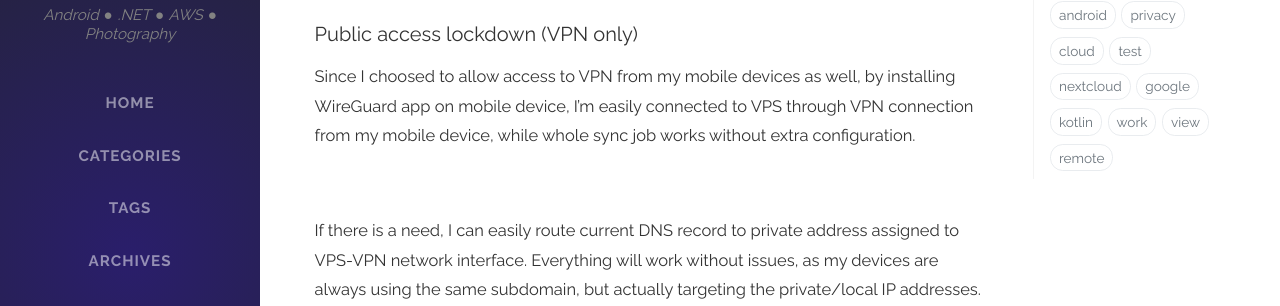
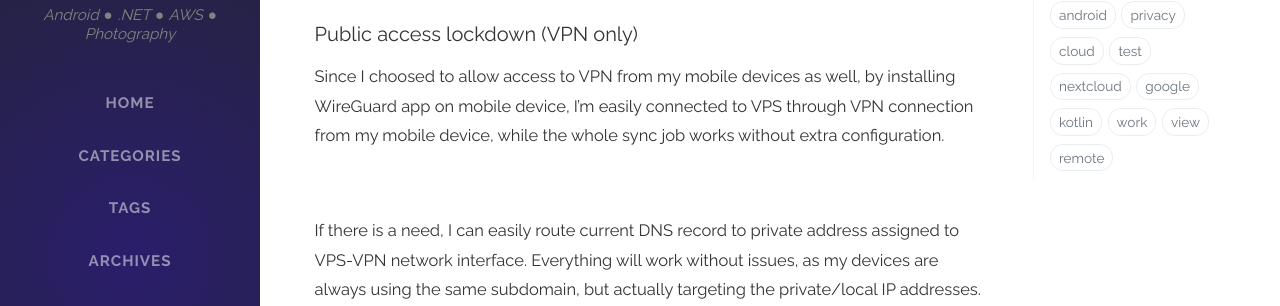
Before and after one commit to bajicdusko/bajicdusko.github.io, a Jekyll site: the page built from _posts/2020-06-23-home-nas-as-nextcloud-external-storage.md, in a window 1280 px wide and 900 px high, scrolled down 3645 px. Shown: the part 193-499 px from the top of the window. Built offline with Jekyll 4.4.1, drawn with Linux system fonts in a browser that asks for light colours; nearby versions of some CDN libraries; comment, search, counter and statistics services are not loaded; some of the changed lines change nothing that is shown; some of the changed text lies outside the part shown.

Commit message:
NExtcloud external storage post typo fixes

```diff
--- a/_posts/2020-06-23-home-nas-as-nextcloud-external-storage.md
+++ b/_posts/2020-06-23-home-nas-as-nextcloud-external-storage.md
@@ -41,12 +41,12 @@
 - My VPS is on static IP address, with registered DNS record.
 - Raspberry acting as VPN client connects to VPS and establish always-on connection.
 - Data transfer is encrypted.
-- No need to exposing my router ports publicly.
+- No need to expose my router ports publicly.
 - As of now, VPS and my home are practically in local network, which makes maintenance much easier and it has a potential of making my Nextcloud setup completely private by making it inaccessible from outside world and communicating through VPN only.
 
 ## VPN
 
-Without going into details on how to setup VPN, I'll reference to awesome, stable, state of the art, open source product [Algo VPN](https://github.com/trailofbits/algo). If you're planning on setting up VPN on your infrastructure, search no more. This is the solution you need.
+Without going into details on how to setup VPN, I'll reference to awesome, stable, state of the art, open source product [Algo VPN](https://github.com/trailofbits/algo). If you're planning on setting up VPN on your infrastructure, search no more. This is the solution you need. Period.
 Installation is straight-forward and as a result you'll get config files for WireGuard VPN clients, MacOS IPSec configs, even QRCodes to scan with mobile devices with installed WireGuard client app.
 
 On Raspberry, I've installed WireGuard client for Debian.
@@ -116,7 +116,7 @@
 
 ### Public access lockdown (VPN only)
 
-Since I choosed to allow access to VPN from my mobile devices as well, by installing WireGuard app on mobile device, I'm easily connected to VPS through VPN connection from my mobile device, while whole sync job works without extra configuration.
+Since I choosed to allow access to VPN from my mobile devices as well, by installing WireGuard app on mobile device, I'm easily connected to VPS through VPN connection from my mobile device, while the whole sync job works without extra configuration.
 
 ![Android WireGuard]({{ site.url }}/assets/img/posts/2020/2020-06-23-android-wireguard.jpg)
 
```
